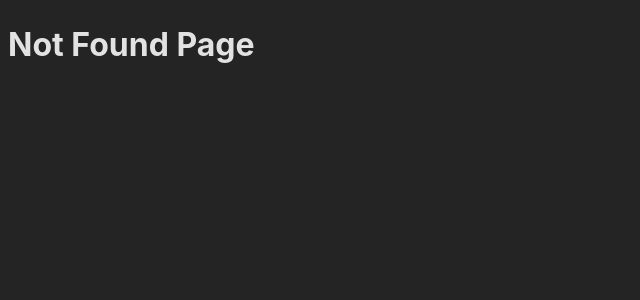
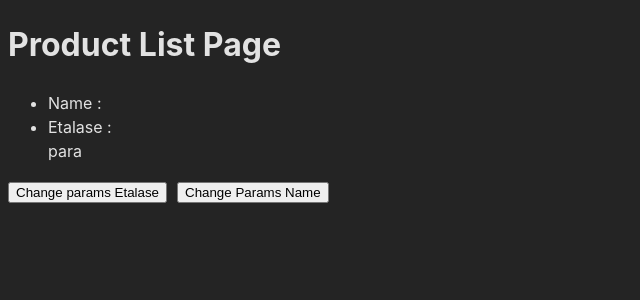
Before and after one commit to alwiranata/studyReact, a React (Vite) app: page /product-list in a window 1280 px wide. Before the commit this address had no page. Shown: the top 300 px of the page, without its empty margins (0-640 px from the left). Built offline with nearby package versions, Linux system fonts and the light colour scheme.

Commit message:
update : app.tsx and homePage , add : producListPage.tsx

```diff
--- a/src/App.tsx
+++ b/src/App.tsx
@@ -7,6 +7,7 @@ import TermsPage from "./pages/TermsPage"
 import HomePage from "./pages/HomePage"
 import NotFoundPage from "./pages/NotFoundPage"
 import ProductDetailPages from "./pages/ProductDetailPages"
+import ProductListPage from "./pages/ProductListPage"
 
 
 type Teacher ={
@@ -44,6 +45,7 @@ function App() {
     <Routes>
       <Route path="/" element={<HomePage/>}/>
       <Route path="/terms"  element={<TermsPage/>}/>
+      <Route path="/product-list" element={<ProductListPage/>}/>
       <Route path="/product/:productSlug" element={<ProductDetailPages/>}/>
       <Route path="*"  element={<NotFoundPage/>}></Route>
     </Routes>
--- a/src/pages/HomePage.tsx
+++ b/src/pages/HomePage.tsx
@@ -1,11 +1,22 @@
-import { Link } from "react-router"
+import { Link, useNavigate } from "react-router"
 
 const HomePage = () => {
+
+    const navigate = useNavigate()
+
+    const handleNavigateToTerms =() =>{
+        navigate({
+            pathname: "/terms"
+        })
+    }
+
     return (
         <div>
             <h1> Ini Home Page</h1>
             <p>Isi Halaman Di Bawah Ini</p>
             <Link to="/terms">Menuju Halaman Terms</Link>
+            <br/>
+            <button  onClick={handleNavigateToTerms}>To Terms</button>
         </div>
     )
 }
--- /dev/null
+++ b/src/pages/ProductListPage.tsx
@@ -0,0 +1,37 @@
+import { useSearchParams } from "react-router"
+
+const ProductListPage = () =>{
+    const [params , getParams ] = useSearchParams()
+
+    const handleGetEtalase = () => {
+
+        params.set("etalase", "Populer")
+        getParams(params)
+    }
+
+    const handleGetName = (buah : string) => {
+        params.set("name", buah)
+        getParams(params)
+    }
+
+
+    return(
+        <div>
+            <h1>Product List Page</h1>
+            <ul>
+                <li>
+                Name :{params.get("name")}
+                </li>
+                <li>
+                Etalase :{params.get("etalase")}
+                </li>para
+            </ul>
+
+           <button style={{display :"inline-block", marginRight:"10px"}} onClick={handleGetEtalase}>Change params Etalase</button>
+           <button style={{display :"inline-block"}} onClick={()=> handleGetName("buah")}>Change Params Name</button>
+
+        </div>
+    )
+}
+
+export default ProductListPage
```
